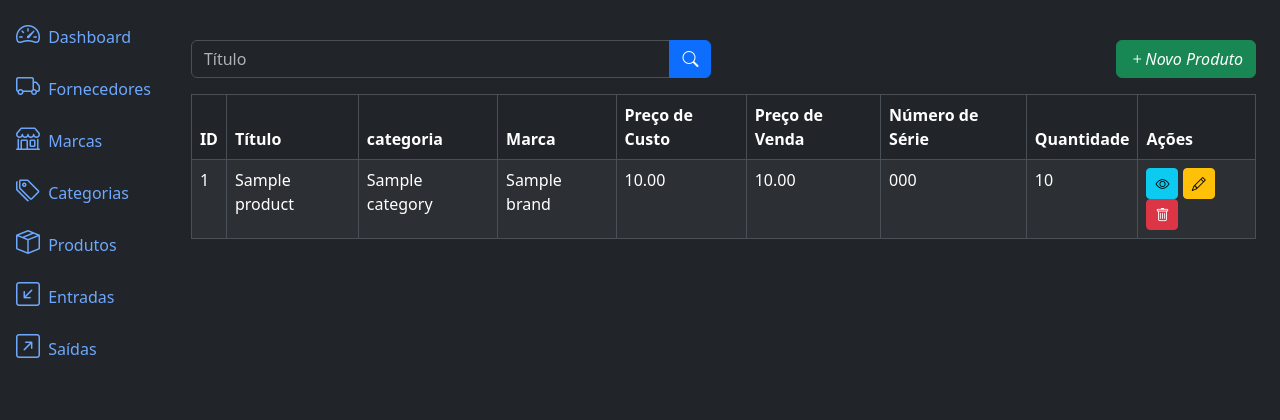
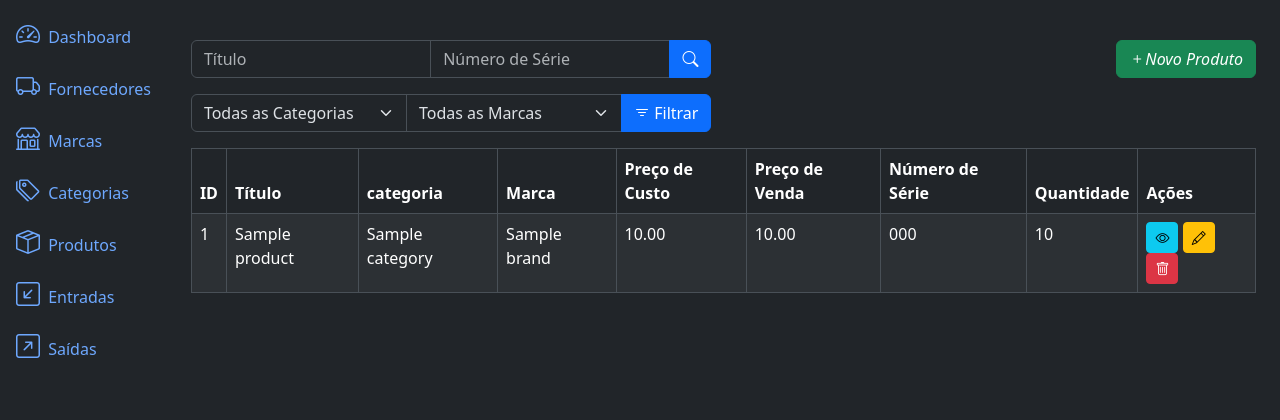
Before and after one commit to Dev-Erasmo-Oliveira/SGE, a Django app: page /products/list/ in a window 1280 px wide. Shown: the part 56-476 px from the top of the page. Run offline with Django 5.2, Linux system fonts and the light colour scheme; tables that the repository leaves empty hold one stand-in row (values such as "Sample post").

Commit message:
Criado os filtros por produto, categoria e numero de série, facilitando a localização de produtos específicos

```diff
--- a/products/templates/product_list.html
+++ b/products/templates/product_list.html
@@ -11,6 +11,7 @@ SGE - Produtos
         <form method="get" action="{% url 'products_list' %}">
             <div class="input-group">
                 <input type="text" class="form-control" name="title" placeholder="Título" value="{{request.GET.title}}">
+                <input type="text" class="form-control" name="serie_number" placeholder="Número de Série" value="{{request.GET.serie_number}}">
                 <button type="submit" class="btn btn-primary">
                     <i class="bi bi-search"></i>
 
@@ -24,6 +25,36 @@ SGE - Produtos
         <a href="{% url 'products_create' %}" class="btn btn-success float-end">
             <i class="bi bi-plus">Novo Produto</i>
         </a>
+    </div>
+</div>
+
+<div class="row mb-3">
+    <div class="col-md-6">
+        <form method="get" action="{% url 'products_list' %}">
+            <div class="input-group">
+                <select class="form-select" name="category">
+                   <option value="" {% if not request.GET.category %} selected {% endif %}> Todas as Categorias</option>
+                   {% for category in categories %}
+                    <option value="{{ category.id }}" {% if request.GET.category == category.id %} selected {% endif %}>{{ category.name }}</option>
+                   {% endfor %}
+
+                </select>
+
+                <select class="form-select" name="brand">
+                    <option value="" {% if not request.GET.brand %} selected {% endif %}> Todas as Marcas</option>
+                   {% for brand in brands %}
+                    <option value="{{ brand.id }}" {% if request.GET.brand == brand.id %} selected {% endif %}>{{ brand.name }}</option>
+                   {% endfor %}
+
+                </select>
+
+                <button type="submit" class="btn btn-primary">
+                <i class="bi bi-filter"></i> Filtrar
+                </button>
+
+            </div>
+        </form>
+
     </div>
 </div>
 
--- a/products/views.py
+++ b/products/views.py
@@ -1,6 +1,8 @@
 from django.urls import reverse_lazy
 from django.views.generic import ListView, CreateView, DetailView, UpdateView,DeleteView
 from . import models, forms
+from categories.models import Category
+from brands.models import Brand
 
 class ProductListView(ListView):
     model = models.Product
@@ -11,10 +13,29 @@ class ProductListView(ListView):
     def get_queryset(self):
         queryset = super().get_queryset()
         title = self.request.GET.get('title')
+        serie_number = self.request.GET.get('serie_number')
+        category = self.request.GET.get('category')
+        brand = self.request.GET.get('brand')
 
         if title:
             queryset = queryset.filter(title__icontains=title)
+
+        if serie_number:
+            queryset = queryset.filter(serie_number__icontains=serie_number)
+
+        if category:
+            queryset = queryset.filter(category__id=category)
+
+        if brand:
+            queryset = queryset.filter(brand__id=brand)
+
         return queryset
+
+    def get_context_data(self, **kwargs):
+        context = super().get_context_data(**kwargs)
+        context['categories'] = Category.objects.all()
+        context['brands'] = Brand.objects.all()
+        return context
 
 
 class ProductCreateView(CreateView):
```
